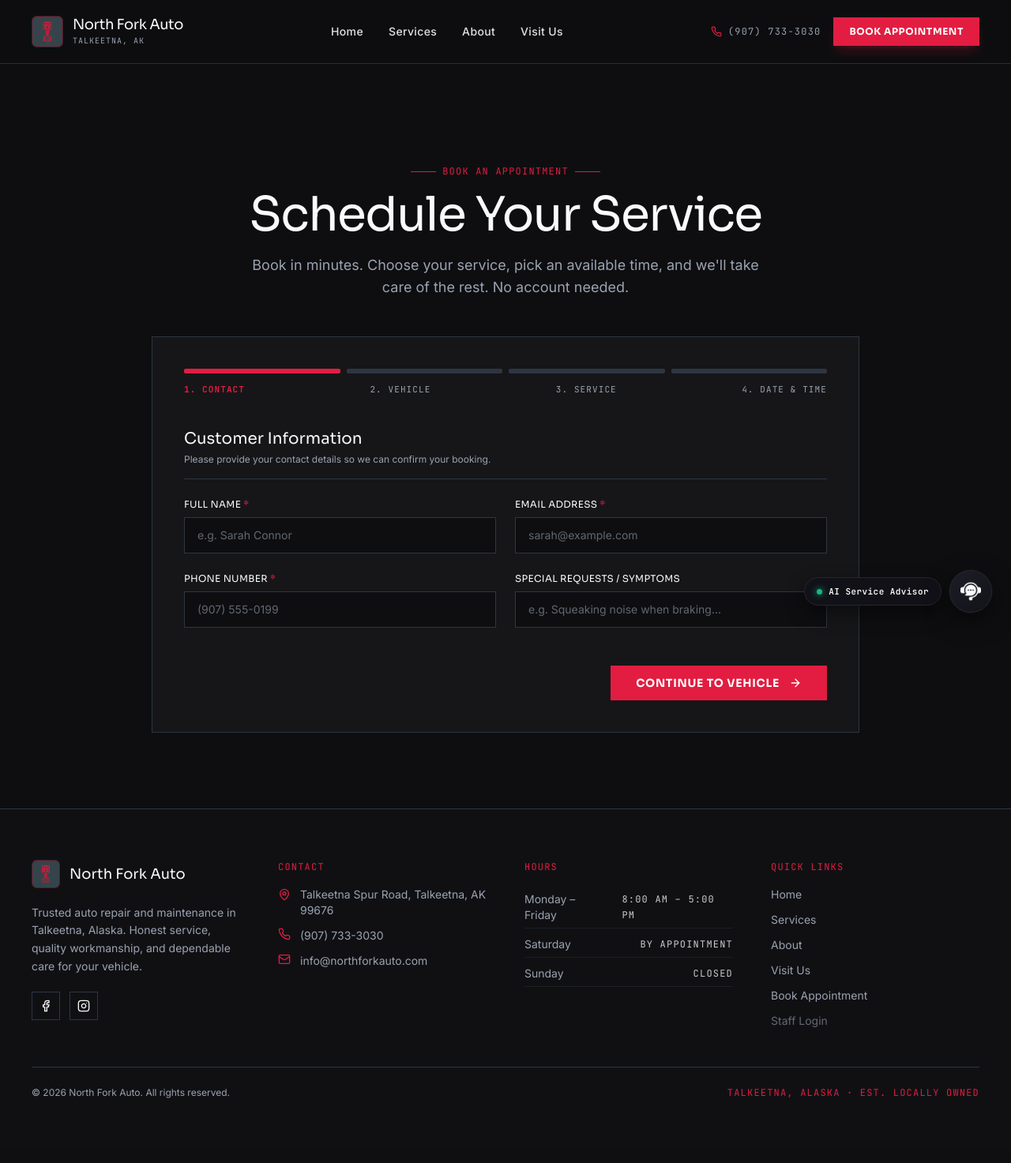
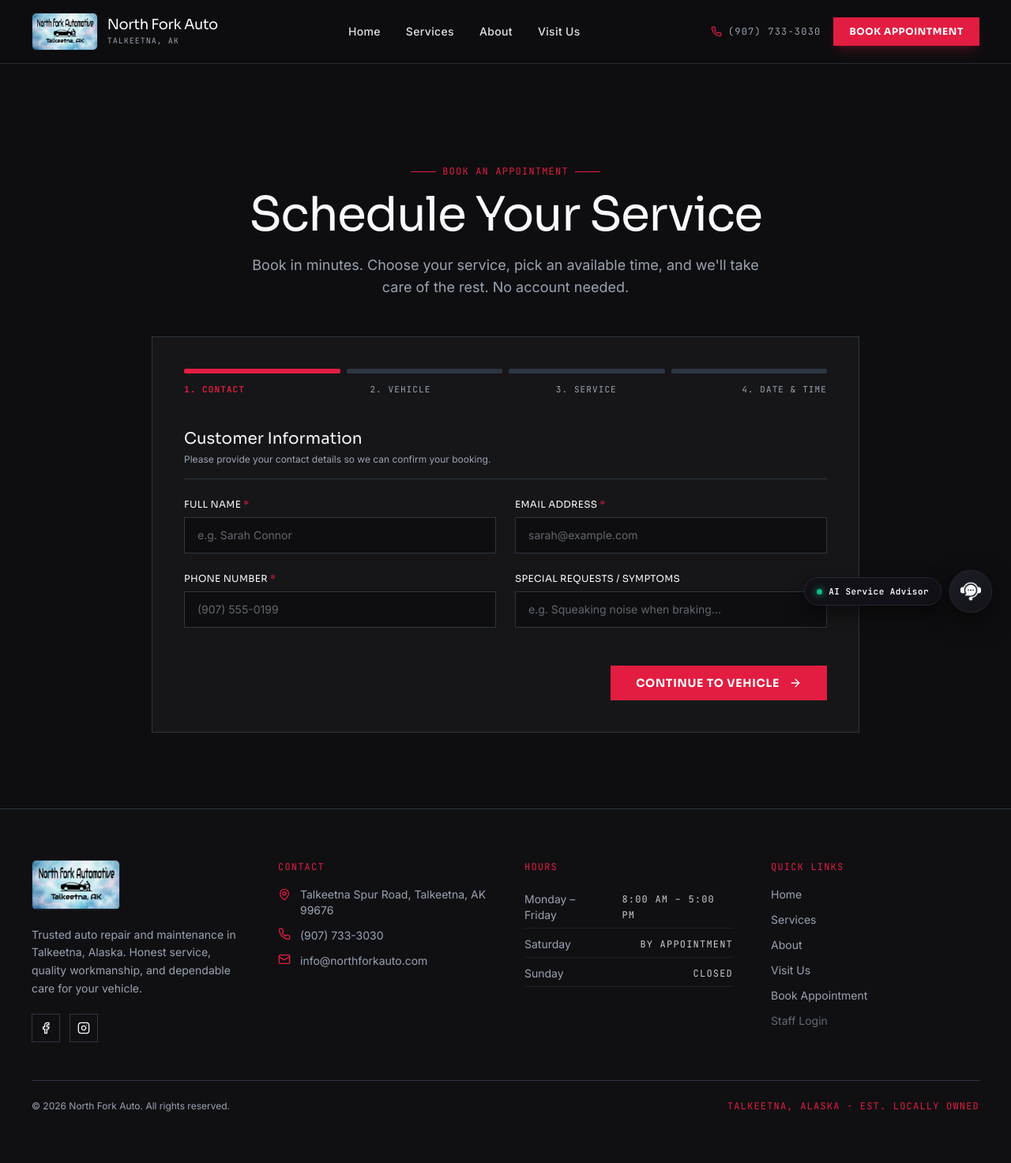
Before and after one commit to Haider-875/NorthFork26, a Laravel app: page /book in a window 1280 px wide. Shown: the whole page at 79% size. Before the commit the page ends 1391 px from the top, so only its background shows below. Run offline with Laravel 12, Linux system fonts and the light colour scheme; parts of the project's set-up code (start-up, migrations or seed data) failed here and were passed over; some libraries are stand-ins or nearby versions.

Commit message:
Update logo in navbar and footer with user-provided North Fork Automotive Talkeetna AK branding image

```diff
--- a/public/pages_cache/book.html
+++ b/public/pages_cache/book.html
@@ -126,8 +126,8 @@
             <div class="flex items-center justify-between h-20">
                 <!-- Logo -->
                 <a href="/" class="flex items-center gap-3 group">
-                    <img src="/images/logo.png" alt="North Fork Auto Logo" class="w-10 h-10 object-contain rounded-md border border-primary/40 group-hover:border-primary transition-all duration-200 shadow-sm">
-                    <div class="flex flex-col">
+                    <img src="/images/logo.png" alt="North Fork Automotive - Talkeetna, AK" class="h-11 sm:h-12 w-auto max-w-[160px] sm:max-w-[200px] object-contain rounded-md border border-border/40 group-hover:border-primary transition-all duration-200 shadow-sm">
+                    <div class="hidden sm:flex flex-col">
                         <span class="font-heading font-800 text-lg tracking-tight text-foreground leading-none">
                             North Fork Auto
                         </span>
@@ -667,8 +667,7 @@
             <div class="grid gap-12 lg:grid-cols-4">
                 <div class="lg:col-span-1">
                     <div class="flex items-center gap-3 mb-5">
-                        <img src="/images/logo.png" alt="North Fork Auto Logo" class="w-9 h-9 object-contain rounded-md border border-primary/40 shadow-sm">
-                        <span class="font-heading font-800 text-lg text-foreground">North Fork Auto</span>
+                        <img src="/images/logo.png" alt="North Fork Automotive - Talkeetna, AK" class="h-14 sm:h-16 w-auto max-w-[200px] object-contain rounded-md border border-border/40 shadow-sm">
                     </div>
                     <p class="text-sm text-muted-foreground leading-relaxed mb-5">
                         Trusted auto repair and maintenance in Talkeetna, Alaska. Honest service, quality workmanship, and dependable care for your vehicle.
--- a/resources/views/components/footer.blade.php
+++ b/resources/views/components/footer.blade.php
@@ -3,8 +3,7 @@
         <div class="grid gap-12 lg:grid-cols-4">
             <div class="lg:col-span-1">
                 <div class="flex items-center gap-3 mb-5">
-                    <img src="/images/logo.png" alt="North Fork Auto Logo" class="w-9 h-9 object-contain rounded-md border border-primary/40 shadow-sm">
-                    <span class="font-heading font-800 text-lg text-foreground">North Fork Auto</span>
+                    <img src="/images/logo.png" alt="North Fork Automotive - Talkeetna, AK" class="h-14 sm:h-16 w-auto max-w-[200px] object-contain rounded-md border border-border/40 shadow-sm">
                 </div>
                 <p class="text-sm text-muted-foreground leading-relaxed mb-5">
                     Trusted auto repair and maintenance in Talkeetna, Alaska. Honest service, quality workmanship, and dependable care for your vehicle.
--- a/resources/views/components/navbar.blade.php
+++ b/resources/views/components/navbar.blade.php
@@ -13,8 +13,8 @@
         <div id="header-inner" class="flex items-center justify-between transition-all duration-300 h-20">
             <!-- Brand Logo -->
             <a href="/" class="flex items-center gap-3 group">
-                <img src="/images/logo.png" alt="North Fork Auto Logo" class="w-10 h-10 object-contain rounded-md border border-primary/40 group-hover:border-primary transition-all duration-200 shadow-sm">
-                <span class="leading-none">
+                <img src="/images/logo.png" alt="North Fork Automotive - Talkeetna, AK" class="h-11 sm:h-12 w-auto max-w-[160px] sm:max-w-[200px] object-contain rounded-md border border-border/40 group-hover:border-primary transition-all duration-200 shadow-sm">
+                <span class="hidden sm:block leading-none">
                     <span class="block font-heading font-800 text-lg tracking-tight text-foreground">North Fork Auto</span>
                     <span class="block font-mono-data text-[10px]">Talkeetna, AK</span>
                 </span>
```
Also changed, not shown: public/pages_cache/about.html (+3 -4 lines), public/pages_cache/contact.html (+3 -4 lines), public/pages_cache/home.html (+3 -4 lines), public/pages_cache/services.html (+3 -4 lines), server.cjs (+3 -4 lines), public/images/logo.jpg (added), public/images/logo.png.
